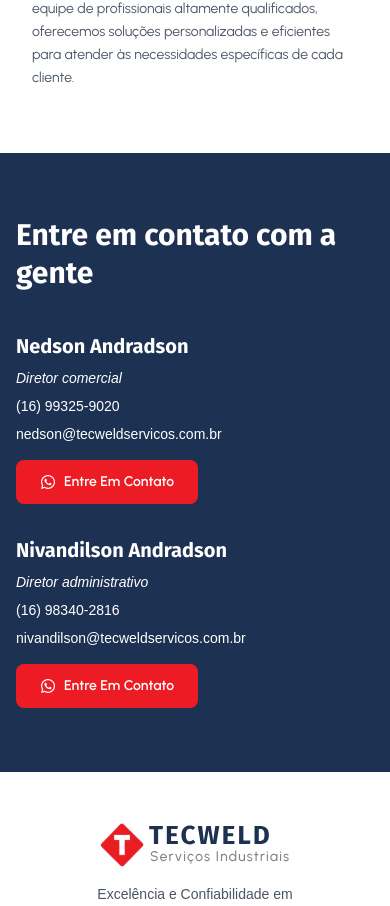
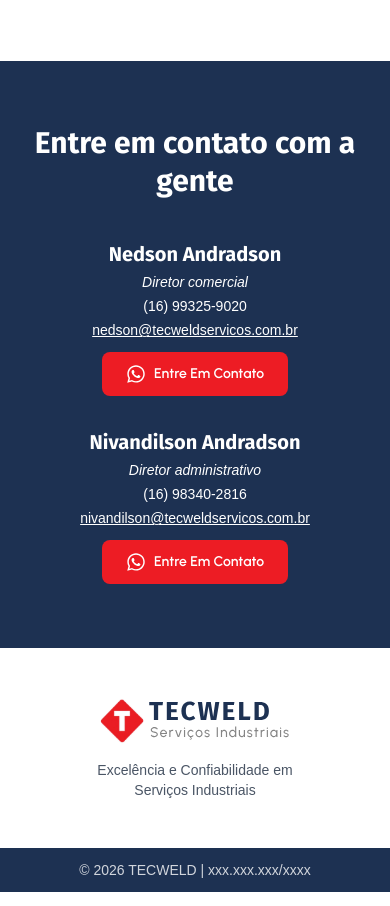
Before and after one commit to julioceno/tecweldservicos, a Next.js app: page / in a window 390 px wide. Shown: the part 2338-3244 px from the top of the page. Built offline with nearby package versions, Linux system fonts and the light colour scheme.

Commit message:
feat: update layout and styling for Home, Contact, and ContactCard components; enhance Button with link support

```diff
--- a/src/app/page.tsx
+++ b/src/app/page.tsx
@@ -5,8 +5,8 @@
 
 export default function Home() {
   return (
-    <div>
-      <div className="max-w-7xl mx-auto px-4">
+    <div className="">
+      <div className="max-w-7xl mx-auto">
         <Hero />
         <Services />
         <AboutUs />
--- a/src/components/Button.tsx
+++ b/src/components/Button.tsx
@@ -1,3 +1,5 @@
+"use client";
+
 import { ButtonHTMLAttributes, ReactNode } from "react";
 import { FaWhatsapp } from "react-icons/fa";
 
@@ -5,7 +7,11 @@
 type IconName = "whatsapp";
 
 const icons: Record<IconName, ReactNode> = {
-  whatsapp: <FaWhatsapp className="w-4 h-4" />,
+  whatsapp: <FaWhatsapp className="w-5 h-5" aria-hidden="true" />,
+};
+
+const iconLabels: Record<IconName, string> = {
+  whatsapp: "WhatsApp",
 };
 
 interface ButtonProps extends ButtonHTMLAttributes<HTMLButtonElement> {
@@ -13,6 +19,8 @@
   variant?: ButtonVariant;
   iconLeft?: IconName;
   iconRight?: IconName;
+  href?: string;
+  openInNewTab?: boolean;
 }
 
 const variantStyles: Record<ButtonVariant, string> = {
@@ -28,11 +36,31 @@
   className = "",
   iconLeft,
   iconRight,
+  href,
+  openInNewTab = false,
+  onClick,
   ...props
 }: ButtonProps) {
+  const handleClick = (e: React.MouseEvent<HTMLButtonElement>) => {
+    if (href) {
+      if (openInNewTab) {
+        window.open(href, "_blank", "noopener,noreferrer");
+      } else {
+        window.location.href = href;
+      }
+    }
+    onClick?.(e);
+  };
+
+  const iconName = iconLeft || iconRight;
+  const ariaLabel = iconName ? `${iconLabels[iconName]}: ${children}` : undefined;
+
   return (
     <button
       className={`px-6 py-3 rounded-lg font-semibold font-urbanist transition-colors cursor-pointer flex items-center gap-2 ${variantStyles[variant]} ${className}`}
+      onClick={handleClick}
+      role={href ? "link" : undefined}
+      aria-label={ariaLabel}
       {...props}
     >
       {iconLeft && icons[iconLeft]}
--- a/src/components/Contact.tsx
+++ b/src/components/Contact.tsx
@@ -21,7 +21,7 @@
   return (
     <section className="py-16 md:py-24 bg-secondary">
       <div className="container mx-auto max-w-7xl px-auto px-4">
-        <h2 className="text-3xl md:text-4xl font-bold text-white font-fira-sans leading-tight mb-10 max-w-md">
+        <h2 className="text-3xl md:text-4xl font-bold text-white font-fira-sans leading-tight mb-10 max-w-md text-center md:text-left mx-auto md:mx-0">
           Entre em contato com a gente
         </h2>
 
--- a/src/components/ContactCard.tsx
+++ b/src/components/ContactCard.tsx
@@ -16,25 +16,25 @@
   whatsappLink,
 }: ContactCardProps) {
   return (
-    <div className="flex flex-col gap-2">
+    <div className="flex flex-col gap-1 items-center text-center md:items-start md:text-left">
       <h3 className="text-xl font-bold text-white font-fira-sans">{name}</h3>
       <p className="text-white italic font-light text-sm">{role}</p>
       <p className="text-white text-sm">{phone}</p>
-      <p className="text-white text-sm">{email}</p>
       <a
+        href={`mailto:${email}`}
+        className="text-white text-sm underline hover:text-gray-200 transition-colors"
+      >
+        {email}
+      </a>
+      <Button
+        variant="primary"
+        className="mt-2 w-fit text-sm px-4 py-2"
+        iconLeft="whatsapp"
         href={whatsappLink}
-        target="_blank"
-        rel="noopener noreferrer"
-        className="mt-2 w-fit"
+        openInNewTab
       >
-        <Button
-          variant="primary"
-          className="text-sm px-4 py-2"
-          iconLeft="whatsapp"
-        >
-          Entre Em Contato
-        </Button>
-      </a>
+        Entre Em Contato
+      </Button>
     </div>
   );
 }
```
